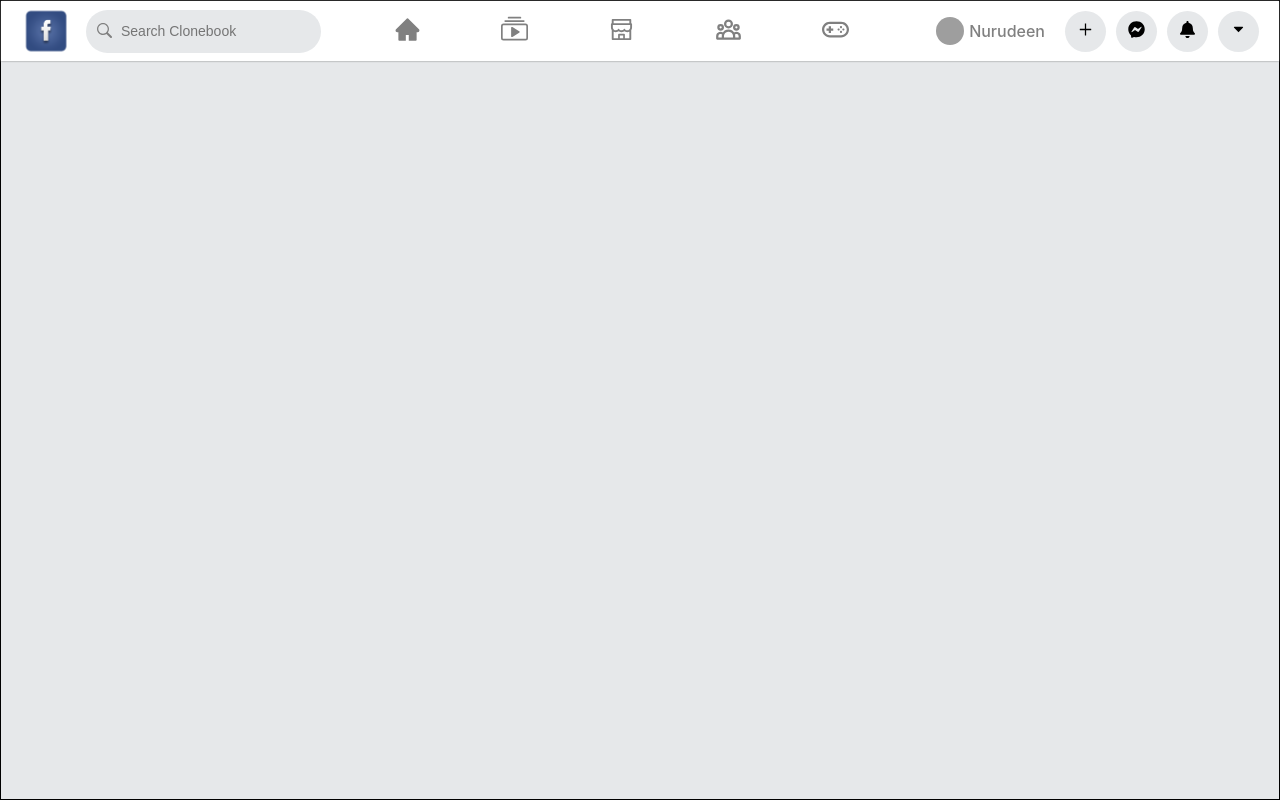
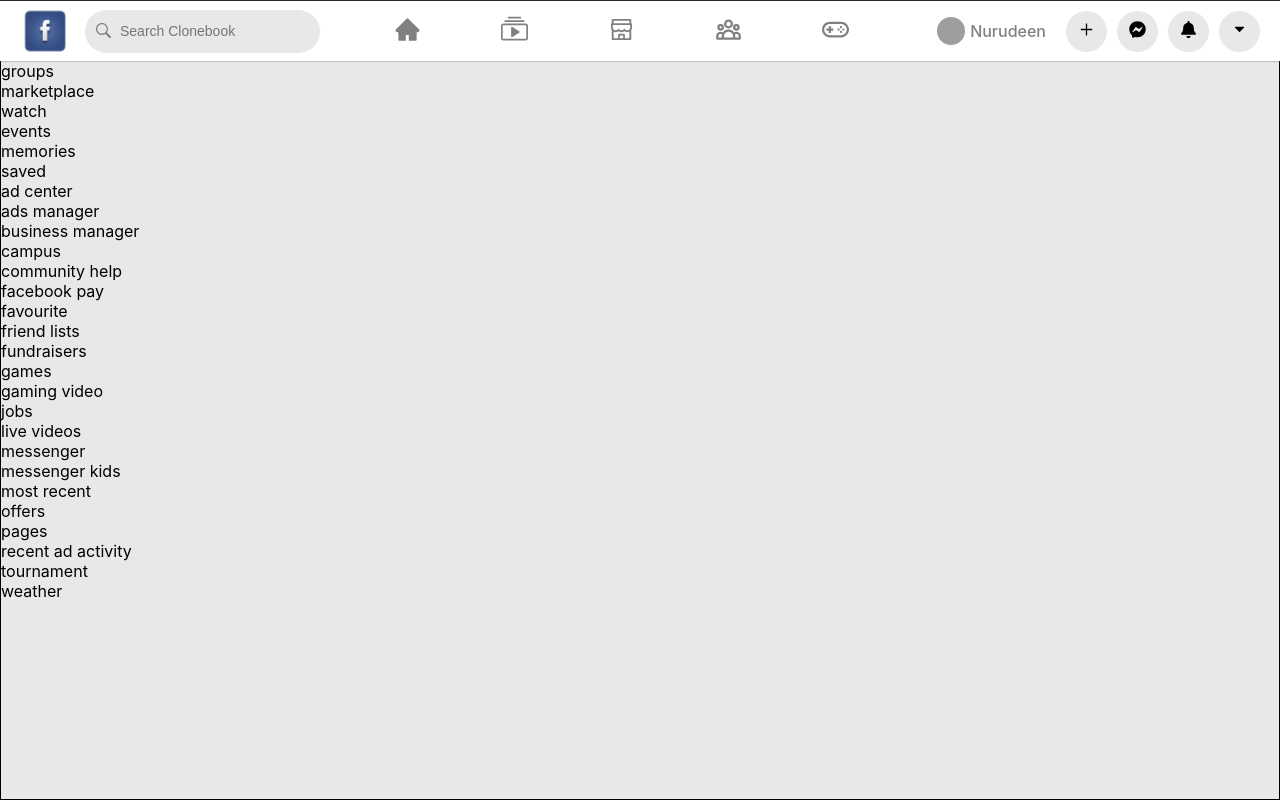
Before and after one commit to Nurmalee/facebook-webapp-clone, a React (Create React App) app: page / in a window 1280 px wide. Built offline with nearby package versions, Linux system fonts and the light colour scheme; grey boxes are pictures that could not be loaded.

Commit message:
created leftNav data array and initiated its component proper

```diff
--- a/src/App.css
+++ b/src/App.css
@@ -1,6 +1,6 @@
 .app {
     background-color: rgb(230, 232, 234);
     border: 1px solid;
-    height: 100vh;
-    width: 100%;
+    min-height: 100vh;
+    width: 100vw;
 }
--- a/src/App.js
+++ b/src/App.js
@@ -1,11 +1,14 @@
+import './App.css';
 import TopNav from './Components/TopNav';
-import './App.css';
+import LeftNav from './Components/LeftNav';
+
 
 
 function App() {
   return (
     <div className="app">
      <TopNav />
+     <LeftNav />
     </div>
   );
 }
--- /dev/null
+++ b/src/Components/LeftNav.js
@@ -0,0 +1,30 @@
+import React from 'react'
+import { leftNavArr } from '.././Data/data'
+
+const LeftNav = () => {
+
+    return (
+        <section className='leftNav'>
+            {
+               leftNavArr.map((navItem, i) => {
+                   const {title, icon} = navItem
+                   return (
+                       <LeftNavItem key={i} title={title} icon={icon} />
+                   )
+               })
+            }
+
+        </section>
+    )
+}
+
+export const LeftNavItem = ({title, icon}) => {
+    return (
+        <div>
+            {/* {icon && <Icon />} */}
+            <p>{title}</p>
+        </div>
+    )
+}
+
+export default LeftNav
--- a/src/Components/TopNav.css
+++ b/src/Components/TopNav.css
@@ -1,11 +1,15 @@
 .topNav {
+    position: fixed;
+    left: 0;
+    right: 0;
+    width: 100%;
+    /* overflow-x: scroll; */
     background-color: white;
     display: flex;
     align-items: center;
     justify-content: space-between;
     padding: 0 15px;
     box-shadow: 0 0 2px grey;
-    width: 100%;
 }
 
 .topNav__left {
--- a/src/Components/TopNav.js
+++ b/src/Components/TopNav.js
@@ -45,7 +45,6 @@
                 {navIconTemp(FaFacebookMessenger)}
                 {navIconTemp(FaBell)}
                 {navIconTemp(TiArrowSortedDown)}
-                {/* {navLeftIconsTemp(SiNintendogamecube)} */}
             </ul>
         </nav>
     )
--- a/src/Data/data.js
+++ b/src/Data/data.js
@@ -2,9 +2,11 @@
 import { AiFillHome, AiOutlineShop } from 'react-icons/ai';
 import { BsCollectionPlay } from 'react-icons/bs';
 import { HiOutlineUserGroup } from 'react-icons/hi';
-import { SiNintendogamecube } from 'react-icons/hi';
+import { SiNintendogamecube } from 'react-icons/si';
+import Avatar from '@material-ui/core/Avatar';
 
-export const navArr = [
+
+export const topNavArr = [
     {
         title: 'home',
         icon: <AiFillHome />
@@ -26,3 +28,127 @@
         icon: <SiNintendogamecube />
     },
 ]
+
+
+export const leftNavArr = [
+    {
+        title: 'nurudeen lawal',
+        icon: <Avatar />
+    },
+    {
+        title: 'COVID-19 information center',
+        icon: <BsCollectionPlay />
+    },
+    {
+        title: 'friends',
+        icon: <AiOutlineShop />
+    },
+    {
+        title: 'groups',
+        icon: <HiOutlineUserGroup />
+    },
+    {
+        title: 'marketplace',
+        icon: <SiNintendogamecube />
+    },
+    {
+        title: 'watch',
+        icon: <SiNintendogamecube />
+    },
+    {
+        title: 'events',
+        icon: <SiNintendogamecube />
+    },
+    {
+        title: 'memories',
+        icon: <SiNintendogamecube />
+    },
+    {
+        title: 'saved',
+        icon: <SiNintendogamecube />
+    },
+    {
+        title: 'ad center',
+        icon: <SiNintendogamecube />
+    },
+    {
+        title: 'ads manager',
+        icon: <SiNintendogamecube />
+    },
+    {
+        title: 'business manager',
+        icon: <SiNintendogamecube />
+    },
+    {
+        title: 'campus',
+        icon: <SiNintendogamecube />
+    },
+    {
+        title: 'community help',
+        icon: <SiNintendogamecube />
+    },
+    {
+        title: 'facebook pay',
+        icon: <SiNintendogamecube />
+    },
+    {
+        title: 'favourite',
+        icon: <SiNintendogamecube />
+    },
+    {
+        title: 'friend lists',
+        icon: <SiNintendogamecube />
+    },
+    {
+        title: 'fundraisers',
+        icon: <SiNintendogamecube />
+    },
+    {
+        title: 'games',
+        icon: <SiNintendogamecube />
+    },
+    {
+        title: 'gaming video',
+        icon: <SiNintendogamecube />
+    },
+    {
+        title: 'jobs',
+        icon: <SiNintendogamecube />
+    },
+    {
+        title: 'live videos',
+        icon: <SiNintendogamecube />
+    },
+    {
+        title: 'messenger',
+        icon: <SiNintendogamecube />
+    },
+    {
+        title: 'messenger kids',
+        icon: <SiNintendogamecube />
+    },
+    {
+        title: 'most recent',
+        icon: <SiNintendogamecube />
+    },
+    {
+        title: 'offers',
+        icon: <SiNintendogamecube />
+    },
+    {
+        title: 'pages',
+        icon: <SiNintendogamecube />
+    },
+    {
+        title: 'recent ad activity',
+        icon: <SiNintendogamecube />
+    },
+    {
+        title: 'tournament',
+        icon: <SiNintendogamecube />
+    },
+    {
+        title: 'weather',
+        icon: <SiNintendogamecube />
+    }
+]
--- a/src/index.css
+++ b/src/index.css
@@ -11,6 +11,7 @@
     sans-serif;
   -webkit-font-smoothing: antialiased;
   -moz-osx-font-smoothing: grayscale;
+  background-color: rgb(230, 232, 234);
 }
 
 code {
```
Also changed, not shown: src/Components/LeftNav.css (added).
